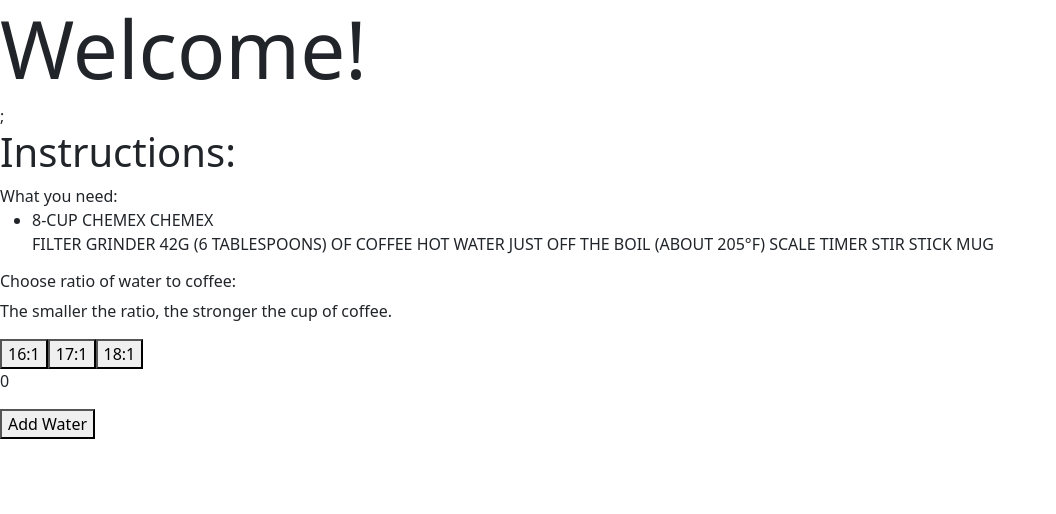
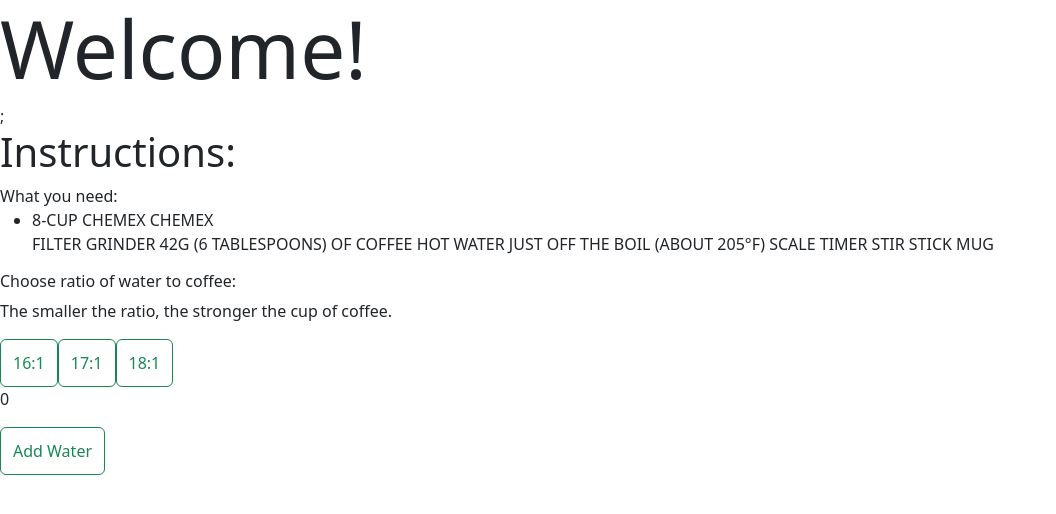
Before and after one commit to ekmagiccat/capstone, a React (Create React App) app: page / in a window 1280 px wide. Shown: the top 514 px of the page, without its empty margins (0-1056 px from the left). Built offline with nearby package versions, Linux system fonts and the light colour scheme.

Commit message:
update css styling

```diff
--- a/src/components/App.tsx
+++ b/src/components/App.tsx
@@ -5,10 +5,8 @@ import GamePlay from "./GamePlay";
 import { useState } from "react";
 
 const App = () => {
-
-
   return (
-    <div>
+    <div className="app">
       <Header />
       <Instructions />
       <GamePlay />
--- a/src/components/GamePlay.tsx
+++ b/src/components/GamePlay.tsx
@@ -32,17 +32,30 @@ const GamePlay = () => {
     <div>
       <h6>Choose ratio of water to coffee:</h6>
       <p>The smaller the ratio, the stronger the cup of coffee.</p>
-      <button className="ratio1" onClick={() => handleChooseRatio(16)}>
+      <button
+        className="btn btn-outline-success"
+        onClick={() => handleChooseRatio(16)}
+      >
         16:1
       </button>
-      <button className="ratio2" onClick={() => handleChooseRatio(17)}>
+      <button
+        className="btn btn-outline-success"
+        onClick={() => handleChooseRatio(17)}
+      >
         17:1
       </button>
-      <button className="ratio3" onClick={() => handleChooseRatio(18)}>
+      <button
+        className="btn btn-outline-success"
+        onClick={() => handleChooseRatio(18)}
+      >
         18:1
       </button>
       <p className="water">{waterValue}</p>
-      <button type="button" onClick={handleAddWater}>
+      <button
+        className="btn btn-outline-success"
+        type="button"
+        onClick={handleAddWater}
+      >
         Add Water
       </button>
     </div>
--- a/src/index.css
+++ b/src/index.css
@@ -1,13 +1,17 @@
 body {
-  margin: 0;
-  font-family: -apple-system, BlinkMacSystemFont, 'Segoe UI', 'Roboto', 'Oxygen',
-    'Ubuntu', 'Cantarell', 'Fira Sans', 'Droid Sans', 'Helvetica Neue',
-    sans-serif;
-  -webkit-font-smoothing: antialiased;
-  -moz-osx-font-smoothing: grayscale;
+  background-color: rgba(120, 55, 18, 0.966);
 }
 
-code {
-  font-family: source-code-pro, Menlo, Monaco, Consolas, 'Courier New',
-    monospace;
+button {
+  height: 48px;
+  min-width: 48px;
+  border-radius: 0.25rem;
+  padding: 0.5rem;
+  font-size: 1rem;
+  cursor: pointer;
 }
+
+button:focus {
+  background-color: transparent;
+  outline: beige;
+}
```
